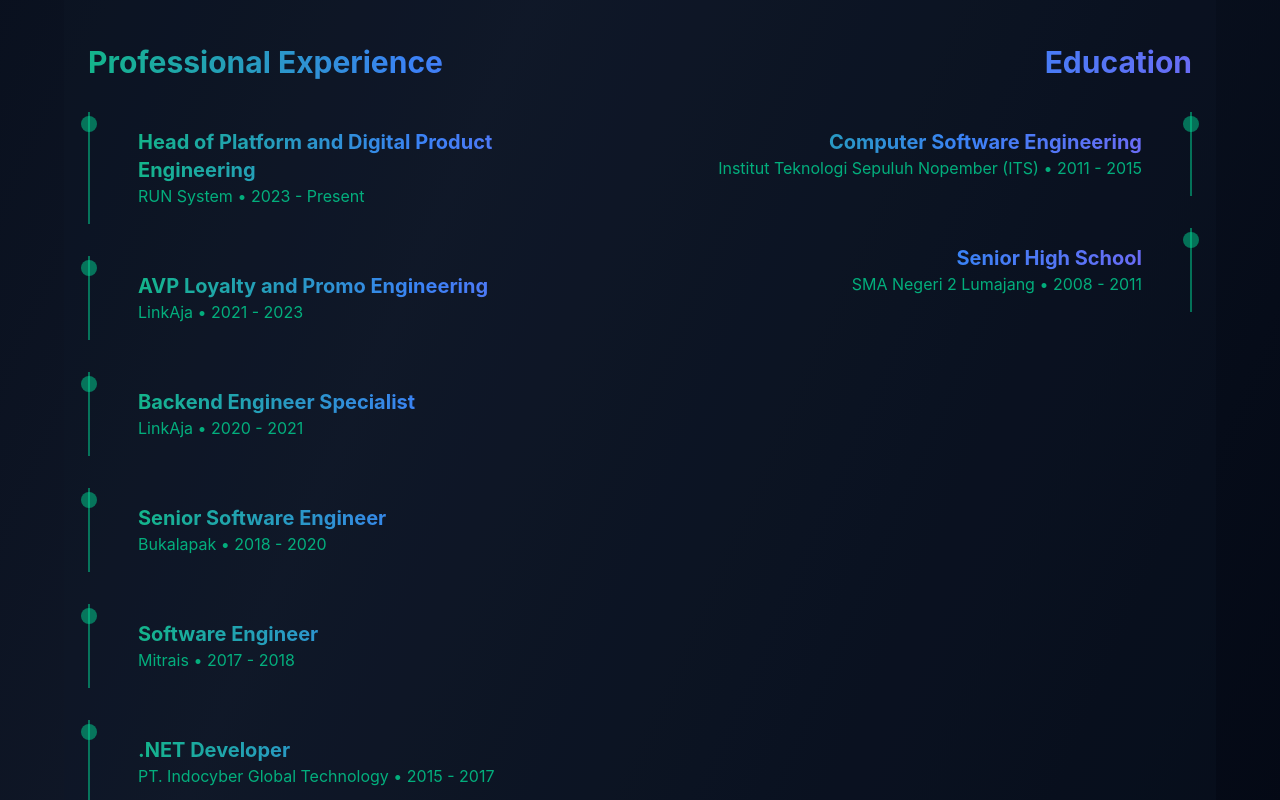
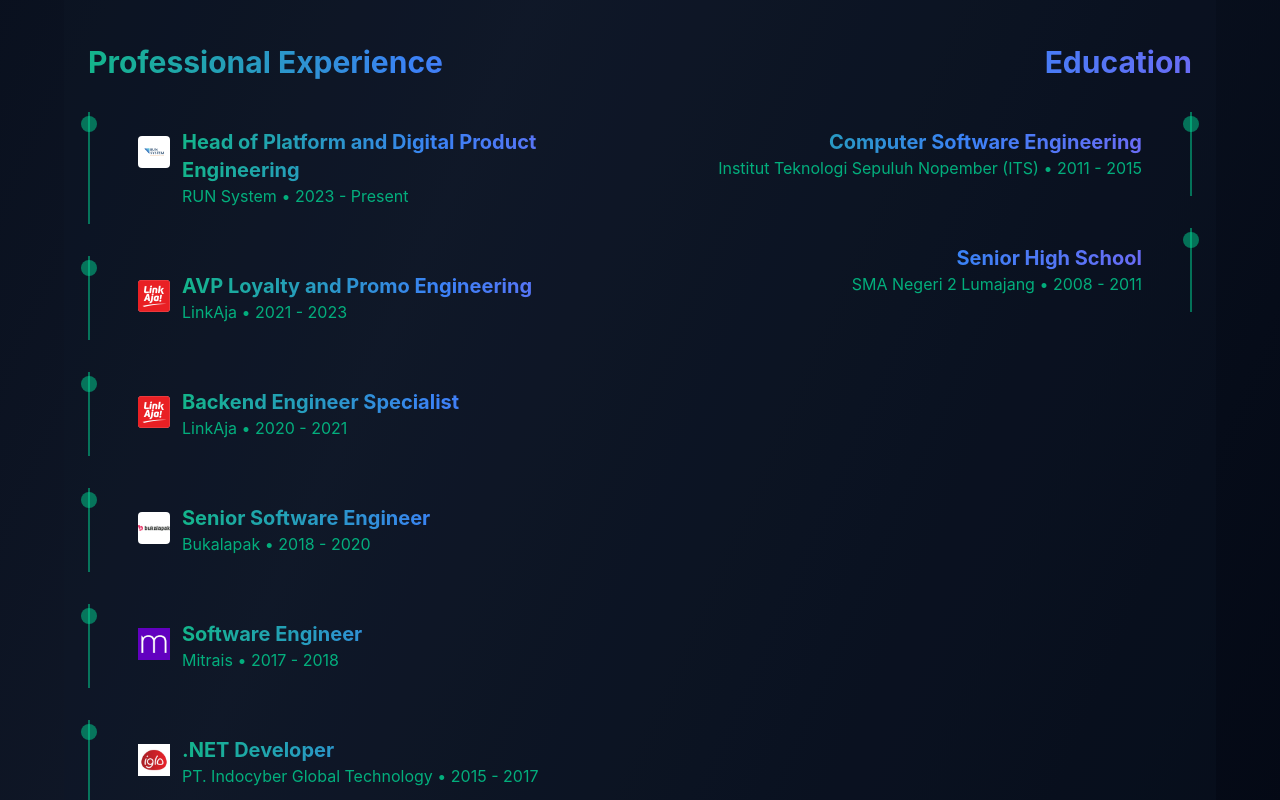
Before and after one commit to tommynurwantoro/myporto, a React (Vite) app: page / in a window 1280 px wide. Shown: the part 1700-2500 px from the top of the page. Built offline with nearby package versions, Linux system fonts and the light colour scheme.

Commit message:
Add logo to experience section

```diff
--- a/src/components/sections/Experience.tsx
+++ b/src/components/sections/Experience.tsx
@@ -2,6 +2,7 @@
 import { Section } from '../ui/Section';
 import { experiences } from '../../constants/data';
 import { cn } from '../../utils/cn';
+import type { Experience } from '../../types';
 
 export function Experience() {
   const [experienceRef, isExperienceInView] = useInView();
@@ -26,10 +27,23 @@
                 aria-hidden="true"
               />
               <div className="transition-all duration-500 p-4 rounded-lg group-hover:bg-gray-800/50">
-                <h3 className="text-xl font-bold gradient-text">{exp.title}</h3>
-                <p className="text-emerald-400/80">
-                  {exp.company} • {exp.period}
-                </p>
+                <div className="flex items-start gap-3">
+                  {exp.logo && (
+                    <div className="w-8 h-8 rounded flex-shrink-0 bg-white flex mt-2 items-center justify-center">
+                      <img
+                        src={exp.logo}
+                        alt={`${exp.company} logo`}
+                        className="w-full h-full object-contain"
+                      />
+                    </div>
+                  )}
+                  <div className="flex-1">
+                    <h3 className="text-xl font-bold gradient-text">{exp.title}</h3>
+                    <p className="text-emerald-400/80">
+                      {exp.company} • {exp.period}
+                    </p>
+                  </div>
+                </div>
               </div>
             </div>
           ))}
--- a/src/constants/data.ts
+++ b/src/constants/data.ts
@@ -5,6 +5,11 @@
 import laLogo from '../assets/logo-la.png';
 import runsLogo from '../assets/logo-runs.png';
 import accountingPlusLogo from '../assets/logo-acc.svg';
+import runsExperienceLogo from '../assets/logo-runs.png';
+import laExperienceLogo from '../assets/logo-la.png';
+import blExperienceLogo from '../assets/logo-bl.png';
+import mitraisLogo from '../assets/logo-mitrais.png';
+import indocyberLogo from '../assets/logo-indocyber.jpg';
 
 export const projects: Project[] = [
   {
@@ -56,36 +61,43 @@
     title: "Head of Platform and Digital Product Engineering",
     company: "RUN System",
     period: "2023 - Present",
+    logo: runsExperienceLogo,
   },
   {
     title: "AVP Loyalty and Promo Engineering",
     company: "LinkAja",
     period: "2021 - 2023",
+    logo: laExperienceLogo,
   },
   {
     title: "Backend Engineer Specialist",
     company: "LinkAja",
     period: "2020 - 2021",
+    logo: laExperienceLogo,
   },
   {
     title: "Senior Software Engineer",
     company: "Bukalapak",
     period: "2018 - 2020",
+    logo: blExperienceLogo,
   },
   {
     title: "Software Engineer",
     company: "Mitrais",
     period: "2017 - 2018",
+    logo: mitraisLogo,
   },
   {
     title: ".NET Developer",
     company: "PT. Indocyber Global Technology",
     period: "2015 - 2017",
+    logo: indocyberLogo,
   },
   {
     title: "Bootcamp Programmer .NET",
     company: "PT. Indocyber Global Technology",
     period: "2015 - 2015",
+    logo: indocyberLogo,
   }
 ];
 
--- a/src/types/index.ts
+++ b/src/types/index.ts
@@ -9,6 +9,7 @@
   title: string;
   company: string;
   period: string;
+  logo?: string;
 }
 
 export interface Education {
```
Also changed, not shown: src/assets/logo-indocyber.jpg (added), src/assets/logo-mitrais.png (added).
